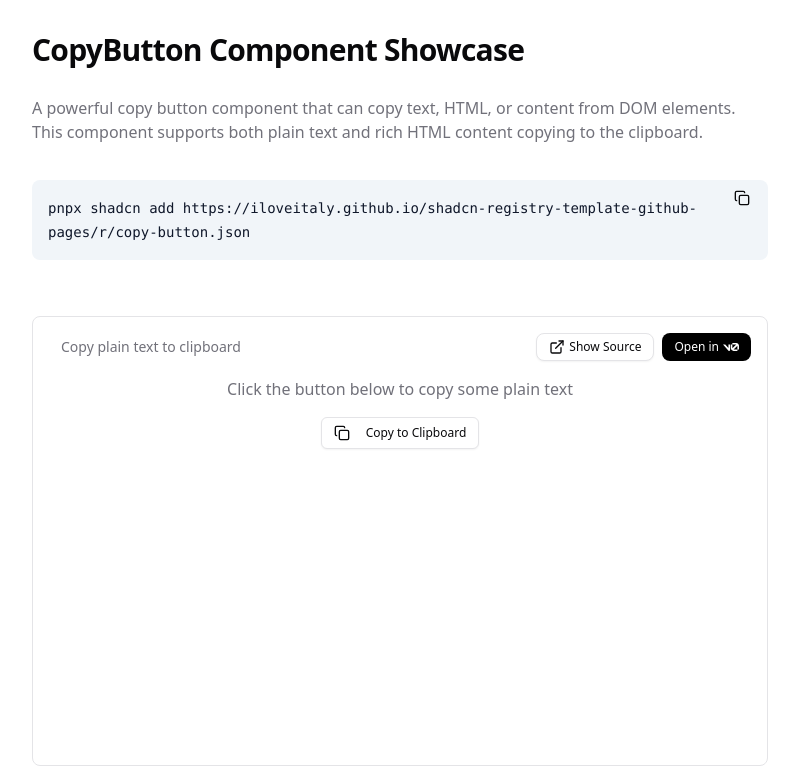
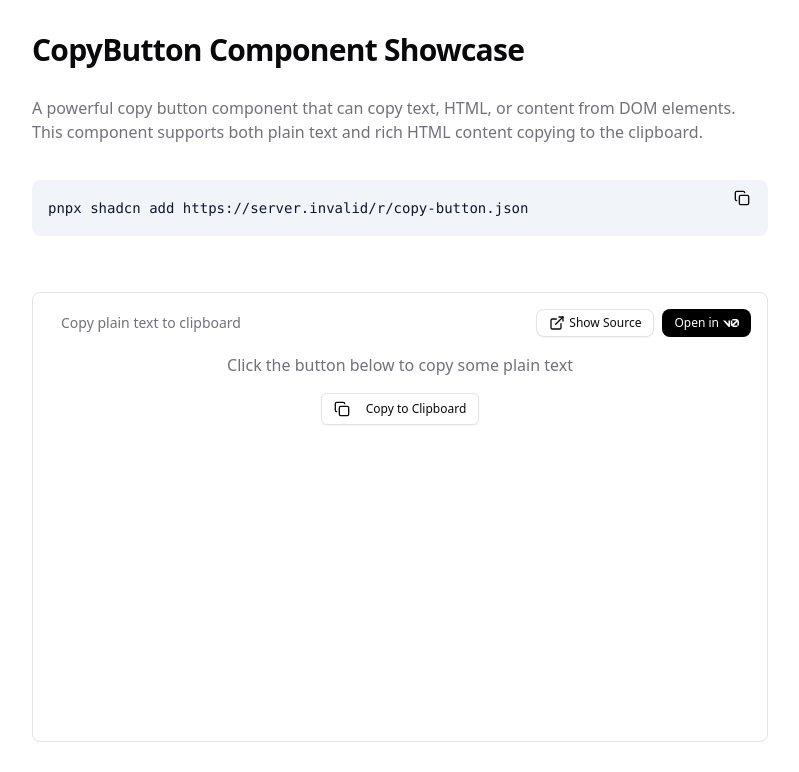
Before and after one commit to iloveitaly/shadcn-copy-button, a React (Vite) app: page / in a window 1280 px wide. Shown: the top 772 px of the page, without its empty margins (240-1039 px from the left). Built offline with nearby package versions, Linux system fonts and the light colour scheme; no server answers.

Commit message:
fix: use env var for GitHub repo URL in registry command
Generated-by: aiautocommit

```diff
--- a/components/registry-command.tsx
+++ b/components/registry-command.tsx
@@ -15,7 +15,8 @@ interface RegistryCommandProps {
 }
 
 export function RegistryCommand({ registryId }: RegistryCommandProps) {
-  const command = `pnpx shadcn add https://iloveitaly.github.io/shadcn-registry-template-github-pages/r/${registryId}.json`
+  const repoUrl = import.meta.env.VITE_GITHUB_REPO_URL
+  const command = `pnpx shadcn add ${repoUrl}/r/${registryId}.json`
 
   const [copied, setCopied] = React.useState(false)
   const [tooltipOpen, setTooltipOpen] = React.useState(false)
```
